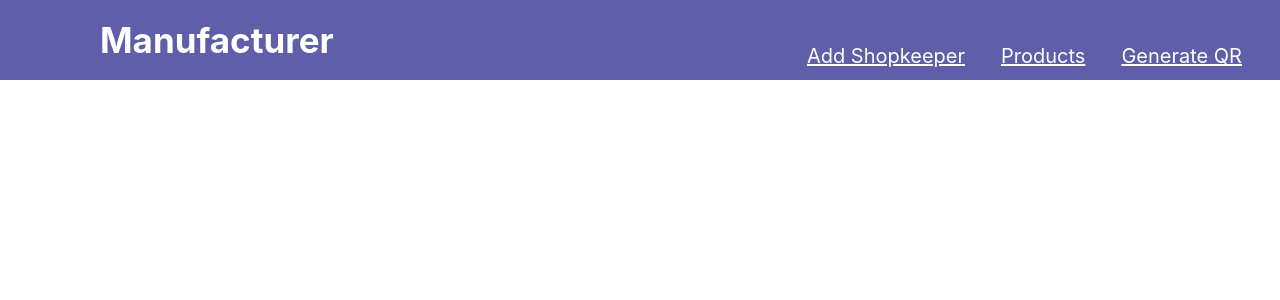
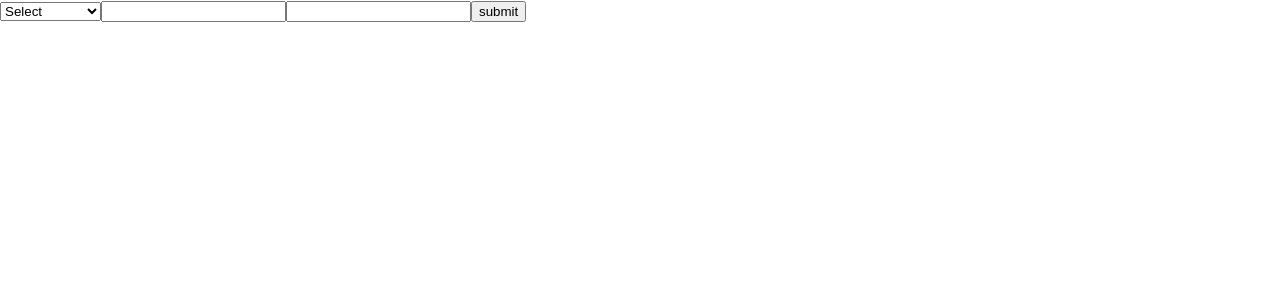
Before and after one commit to Siddhant1289/Product-Digital-Stamping, a React (Create React App) app: page /login in a window 1280 px wide. Shown: the top 300 px of the page. Built offline with nearby package versions, Linux system fonts and the light colour scheme.

Commit message:
login system completed

```diff
--- /dev/null
+++ b/src/Lk.js
@@ -0,0 +1,100 @@
+import React, { Component } from "react";
+import axios from "axios";
+import Manufacturer from "./Manufacturer";
+import Shopkeeper from "./Shopkeeper";
+
+class Lk extends Component {
+  constructor() {
+    super();
+    this.state = {
+      email: "",
+      password: "",
+      module: "",
+      msg: "aaaa",
+      isLoggedIn: false,
+    };
+    this.handleChangeFields = this.handleChangeFields.bind(this);
+  }
+
+  handleLogin = () => {
+    const Userid = this.state.email;
+    const Password = this.state.password;
+    const module = this.state.module;
+
+    const data = {
+      Userid,
+      Password,
+      module,
+    };
+    axios
+      .get("http://localhost/project/login.php", { params: data })
+      .then((kalu) => {
+        console.log(kalu);
+        console.log(kalu.data[0].answer);
+
+        if (kalu.data[0].answer === "valid") {
+          this.setState({
+            isLoggedIn: true,
+          });
+        } else {
+          alert("not Valid");
+        }
+      })
+      .catch((err) => {
+        alert(err);
+      });
+  };
+
+  handleChangeFields = (e1) => {
+    this.setState({
+      ...this.state,
+      [e1.target.name]: e1.target.value,
+    });
+    console.log(this.state, "formField");
+  };
+  render() {
+    return (
+      <div>
+        {this.state.isLoggedIn ? (
+          <div>
+            {this.state.module === "Manufacturer" ? (
+              <Manufacturer />
+            ) : (
+              <Shopkeeper />
+            )}
+          </div>
+        ) : (
+          <div>
+            <select
+              name="module"
+              className="select-box"
+              onChange={this.handleChangeFields}
+            >
+              <option value="">Select</option>
+              <option value="Manufacturer">Manufacturer</option>
+              <option value="Shopkeeper">Shopkeeper</option>
+            </select>
+            <input
+              type="text"
+              id="email"
+              label="Email Address"
+              name="email"
+              onChange={this.handleChangeFields}
+            />
+            <input
+              name="password"
+              label="Password"
+              type="password"
+              id="password"
+              onChange={this.handleChangeFields}
+            />
+
+            <input type="button" value="submit" onClick={this.handleLogin} />
+          </div>
+        )}
+      </div>
+    );
+  }
+}
+
+export default Lk;
--- a/src/M_components/Add_Shopkeeper.js
+++ b/src/M_components/Add_Shopkeeper.js
@@ -16,7 +16,7 @@ export const Add_Shopkeeper = () => {
     console.log(data);
   };
   const fun = (e) => {
-    // e.preventDefault();
+    e.preventDefault();
     const sendData = {
       shopid: data.shopid,
       shopname: data.shopname,
--- a/src/index.js
+++ b/src/index.js
@@ -2,17 +2,19 @@ import React from "react";
 import ReactDOM from "react-dom/client";
 import "./index.css";
 // import App from "./App";
+import Lk from "./Lk";
 import reportWebVitals from "./reportWebVitals";
 // import Customer from "./Customer";
-import Manufacturer from "./Manufacturer";
+// import Manufacturer from "./Manufacturer";
 // import Shopkeeper from "./Shopkeeper";
 
 const root = ReactDOM.createRoot(document.getElementById("root"));
 root.render(
   <React.StrictMode>
     {/* <App /> */}
+    <Lk />
     {/* <Customer /> */}
-    <Manufacturer />
+    {/* <Manufacturer /> */}
     {/* <Shopkeeper /> */}
   </React.StrictMode>
 );
```
Also changed, not shown: src/App_components/Login.js (+70 -46 lines).
